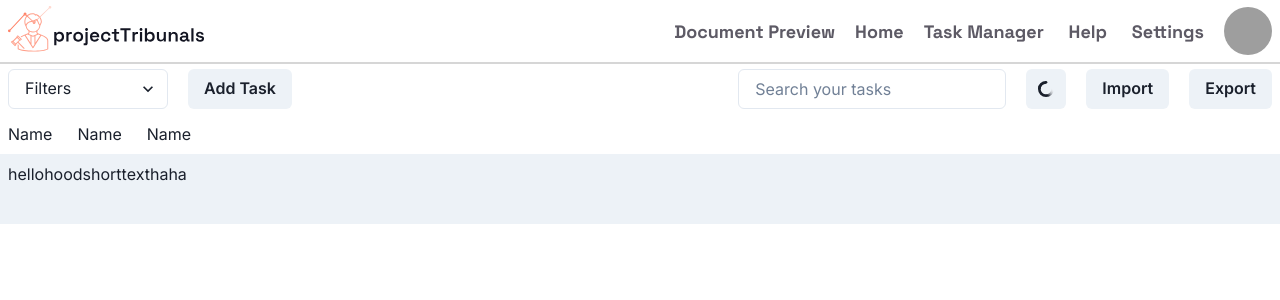
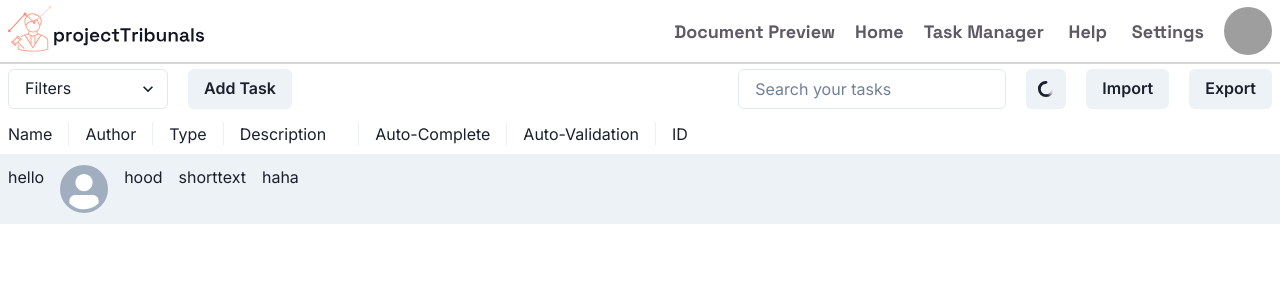
Before and after one commit to MATTonash/project-tribunals, a React (Vite) app: page /task-manager in a window 1280 px wide. Shown: the top 300 px of the page. Built offline with nearby package versions, Linux system fonts and the light colour scheme; grey boxes are pictures that could not be loaded.

Commit message:
create task creation form
created a task creation form. not yet completed.
- still not able to create a task, just opens a pop up

```diff
--- a/src/components/taskform/TaskCreationForm.tsx
+++ b/src/components/taskform/TaskCreationForm.tsx
@@ -12,6 +12,7 @@ import { Spacer } from "@chakra-ui/react";
 
 const TaskCreationForm = ( ) => {
 
+
   const tasks = [
     'hi'
   ];
@@ -22,7 +23,7 @@ const TaskCreationForm = ( ) => {
   return (
     <Flex flexDirection={"column"} alignItems={"center"} justifyContent={"center"}>
       <Box
-        w = {"70%"}
+        w = {"100%"}
         borderWidth='1px'
         borderColor={'black'}
         overflow='hidden'
@@ -41,6 +42,7 @@ const TaskCreationForm = ( ) => {
         <LongTextInput label = 'Description'></LongTextInput>
         <TaskInputSelect task = {tasks}></TaskInputSelect>
 
+
         <Spacer/>
 
         <Flex alignItems={"center"} justifyContent={"center"}>
--- a/src/components/taskform/TaskInputSelect.tsx
+++ b/src/components/taskform/TaskInputSelect.tsx
@@ -1,4 +1,4 @@
-import { Button, IconButton } from '@chakra-ui/react'
+import { Button, Center, IconButton } from '@chakra-ui/react'
 import { useState } from 'react'
 import { Select } from '@chakra-ui/react'
 import { Flex } from '@chakra-ui/react'
@@ -18,23 +18,86 @@ import {
 import {AddIcon, CloseIcon} from '@chakra-ui/icons'
 import {FocusLock} from '@chakra-ui/react'
 import { useDisclosure } from '@chakra-ui/react'
+import { Box } from '@chakra-ui/react'
+import {
+  FormControl,
+  FormLabel,
+  FormErrorMessage,
+  FormHelperText,
+} from '@chakra-ui/react'
+
+import {
+Accordion,
+AccordionItem,
+AccordionButton,
+AccordionPanel,
+AccordionIcon,
+} from '@chakra-ui/react'
+
+import { Input } from '@chakra-ui/react'
+
+
 
 interface Props {
   task: string[];
   //should probably be Task, not string
 }
 
+
 const TaskInputSelect = (props: Props) => {
-
-  //const { isOpen, onToggle, onClose } = useDisclosure()
-
 
 
   const [iconState, setIconState] = useState(<AddIcon />)
   const onOpen = () => setIconState(<CloseIcon/>)
   const onClose = () => setIconState(<AddIcon />)
 
+  const [selectionState, setSelectionState] = useState(false)
+  const [selectedTask, setSelectedTask] = useState('')
+
+  if (selectionState == true) {
+    return (
+      <Accordion allowToggle>
+        <AccordionItem>
+          <h2>
+            <AccordionButton>
+              <Box as="span" flex='1' textAlign='left'>
+                INPUT
+              </Box>
+              <AccordionIcon />
+            </AccordionButton>
+          </h2>
+          <AccordionPanel pb={4}>
+
+            <Flex
+            flexDirection={'column'}
+            alignContent={'center'}
+            justifyContent={'center'}
+            gap={'4'}
+            >
+
+              <FormControl>
+                <FormLabel>Search Query (Regex)</FormLabel>
+                <Input />
+                <FormHelperText>We'll never share your email.</FormHelperText>
+              </FormControl>
+
+              <FormControl>
+                <FormLabel>Validation Checks</FormLabel>
+                <Input />
+                <FormHelperText>We'll never share your email.</FormHelperText>
+              </FormControl>
+
+            </Flex>
+
+
+          </AccordionPanel>
+        </AccordionItem>
+      </Accordion>
+    )
+  }
+
   return (
+
     <Flex>
       <Heading as="h1" size="m"> Search for: </Heading>
 
@@ -55,9 +118,12 @@ const TaskInputSelect = (props: Props) => {
         <PopoverContent>
           <PopoverArrow />
           <PopoverBody>
-            <Select placeholder='Select' borderRadius={'2xl'}>
-          {props.task.map((options, index) => (<option value = {index}>{options}</option>))}
-      </Select>
+          <Select
+            placeholder='Select'
+            borderRadius={'2xl'}
+            >
+              {props.task.map((options, index) => (<option value = {index}>{options}</option>))}
+          </Select>
       </PopoverBody>
         </PopoverContent>
       </Popover>
--- a/src/components/taskmanager/TaskManagerComponent.tsx
+++ b/src/components/taskmanager/TaskManagerComponent.tsx
@@ -1,5 +1,6 @@
 import { Flex } from "@chakra-ui/layout";
 import { EntryType } from "../../lib/TaskEntry";
+import { Avatar, Button, Image, Spacer } from "@chakra-ui/react";
 
 interface Props {
   name: string;
@@ -22,13 +23,18 @@ const TaskManagerComponent = (props : Props) => {
       flexDirection={'row'}
       p={'2'}
       gap={'3'}
+      align={'Center'}
     >
-      <h1>
-      {props.name}
-      {props.author}
-      {props.type}
-      {props.description}
-      </h1>
+      <Flex
+          flexDirection = {'row'}
+          gap = {'4'}
+      >
+        <h1>{props.name}</h1>
+        <Avatar></Avatar>
+        <h1>{props.author}</h1>
+        <h1>{props.type}</h1>
+        <h1>{props.description}</h1>
+      </Flex>
     </Flex>
   )
 }
--- a/src/components/taskmanager/TaskManagerHeader.tsx
+++ b/src/components/taskmanager/TaskManagerHeader.tsx
@@ -19,6 +19,12 @@ import {
 import TaskCreationForm from "../taskform/TaskCreationForm"
 import { useDisclosure } from '@chakra-ui/react'
 import { useState } from "react"
+import { Grid, GridItem } from '@chakra-ui/react'
+import { RiGridFill } from "react-icons/ri"
+import Annotator from "../../pages/Annotator"
+import { Link } from '@chakra-ui/react'
+import { ExternalLinkIcon } from '@chakra-ui/icons'
+
 
 const TaskManagerHeader = () => {
 
@@ -61,10 +67,6 @@ const TaskManagerHeader = () => {
                 </ModalBody>
 
                 <ModalFooter>
-                    <Button colorScheme='blue' mr={3} onClick={onClose}>
-                    Close
-                    </Button>
-                    <Button variant='ghost'>Secondary Action</Button>
                 </ModalFooter>
                 </ModalContent>
             </Modal>
@@ -78,13 +80,34 @@ const TaskManagerHeader = () => {
         <Flex
             flexDirection={'row'}
             p={'2'}
-            gap={'3'}
+            gap={'4'}
         >
-            <h1>Name</h1>
-            <Divider orientation="vertical" borderColor="blackAlpha"/>
-            <h1>Name</h1>
-            <Divider orientation="vertical" borderColor="black" />
-            <h1>Name</h1>
+            <Flex
+                flexDirection = {'row'}
+                gap = {'4'}
+            >
+                    <h1>Name</h1>
+
+                    <Divider orientation="vertical"/>
+
+                    <h1>Author</h1>
+                    <Divider orientation="vertical"/>
+                    <h1>Type</h1>
+                    <Divider orientation="vertical"/>
+                    <h1>Description</h1>
+                    <Spacer/>
+                    <Divider orientation="vertical"/>
+                    <h1>Auto-Complete</h1>
+                    <Divider orientation="vertical"/>
+
+                    <h1>Auto-Validation</h1>
+                    <Divider orientation="vertical"/>
+
+                    <h1>ID</h1>
+
+
+
+            </Flex>
         </Flex>
     </Flex>
   )
```
